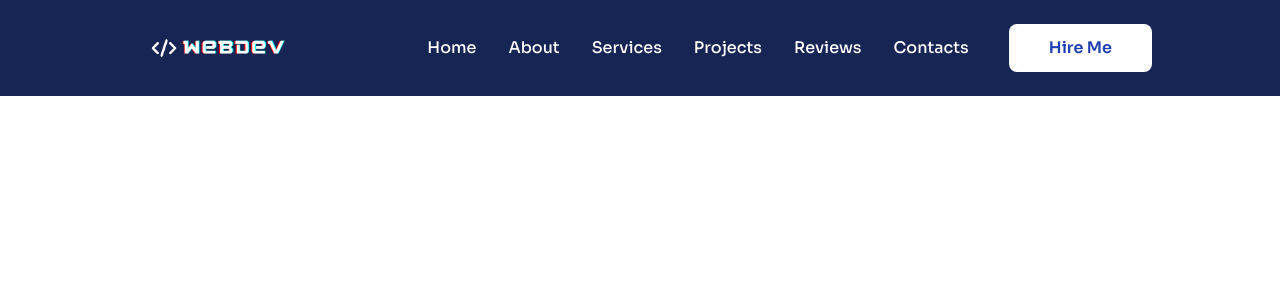
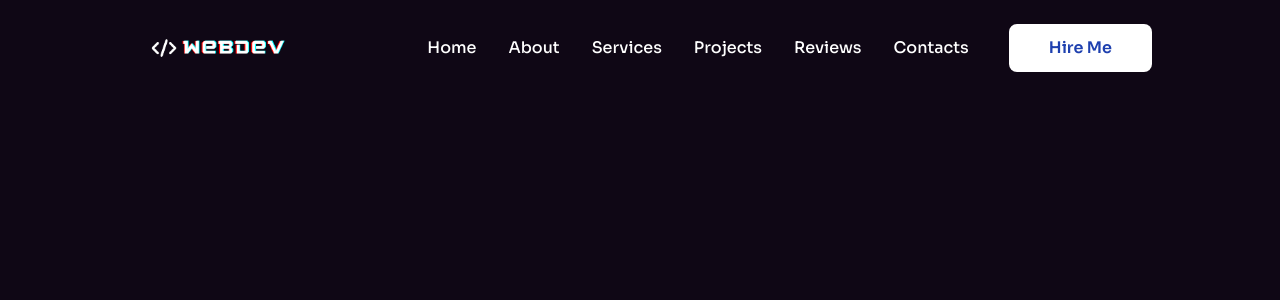
Before and after one commit to GarimaUttam/my_Portfolio, a Next.js app: page / in a window 1280 px wide. Shown: the top 300 px of the page. Built offline with nearby package versions, Linux system fonts and the light colour scheme.

Commit message:
scrollbar

```diff
--- a/app/page.tsx
+++ b/app/page.tsx
@@ -3,7 +3,7 @@ import React from 'react'
 
 const HomePage = () => {
   return (
-    <div className='overflow-hidden'>
+    <div>
       <Home />
     </div>
   )
--- /dev/null
+++ b/components/Home/Hero/Hero.tsx
@@ -0,0 +1,17 @@
+import React from "react";
+
+const Hero = () => {
+  return (
+    <div className="w-full pt-[4vh] md:pt-[12vh] h-screen bg-[#0f0715] overflow-hidden relative">
+      <div className="flex justify-center flex-col w-4/5 h-full mx-auto">
+        <div className="grid grid-cols-1 lg:grid-cols-2 items-center gap-12">
+          {/* Content */}
+          <div></div>
+          {/* Image */}
+        </div>
+      </div>
+    </div>
+  );
+};
+
+export default Hero;
--- a/components/Home/Home.tsx
+++ b/components/Home/Home.tsx
@@ -1,8 +1,11 @@
 import React from 'react'
+import Hero from './Hero/Hero'
 
 const Home = () => {
   return (
-    <div>Home</div>
+    <div className='overflow-hidden'>
+      <Hero/>
+      </div>
   )
 }
 
--- a/components/Home/Navbar/Nav.tsx
+++ b/components/Home/Navbar/Nav.tsx
@@ -1,52 +1,76 @@
-import { navLinks } from '@/constant/constant'
-import Image from 'next/image'
-import Link from 'next/link'
-import React from 'react'
-import { HiBars3BottomRight } from 'react-icons/hi2'
-
+"use client";
+import { navLinks } from "@/constant/constant";
+import Image from "next/image";
+import Link from "next/link";
+import React, { useEffect, useState } from "react";
+import { HiBars3BottomRight } from "react-icons/hi2";
 
 // define props type
 type Props = {
   openNav: () => void;
 };
 
-const Nav = ({openNav}: Props) => {
+const Nav = ({ openNav }: Props) => {
+  const [navBg, setNavBg] = useState(false);
+
+  useEffect(() => {
+    const handler = () => {
+      if (window.scrollY >= 90) {
+        setNavBg(true);
+      }
+      if (window.scrollY < 90) {
+        setNavBg(false);
+      }
+    };
+
+    window.addEventListener("scroll", handler);
+
+    return () => {
+      window.removeEventListener("scroll", handler);
+    };
+  }, []);
+
   return (
-    <div className='fixed h-[12vh] z-[10] bg-blue-950 w-full'>
-        <div className='flex items-center h-full justify-between w-[95%] sm:w-[90%] xl:w-[80%] mx-auto'>
+    <div
+      className={`fixed ${
+        navBg ? "bg-[#240b39]" : "fixed"
+      } h-[12vh] z-[10] w-full transition-all duration-200`}
+    >
+      <div className="flex items-center h-full justify-between w-[95%] sm:w-[90%] xl:w-[80%] mx-auto">
         {/* logo */}
         <Image
           src="/images/logo.png"
           alt="Logo"
           width={170}
           height={170}
-                className='ml-[-1.5rem] sm:ml-0'
+          className="ml-[-1.5rem] sm:ml-0"
         />
         {/* Navlinks */}
-            <div className='flex items-center space-x-10'>
-              <div className='hidden lg:flex items-center space-x-8'>
+        <div className="flex items-center space-x-10">
+          <div className="hidden lg:flex items-center space-x-8">
             {navLinks.map((navlink) => {
               return (
                 <Link key={navlink.id} href={navlink.url}>
-                      <p className='nav__link'>{navlink.label}</p>
+                  <p className="nav__link">{navlink.label}</p>
                 </Link>
-                  )
+              );
             })}
           </div>
           {/* side Button */}
-              <div className='flex items-center space-x-4'>
-                <button className='md:px-10 md:py-3 px-8 py-3 text-blue-800 font-semibold sm:text-base text-sm bg-white hover:bg-gray-200 transition-all duration-200 rounded-lg'>
+          <div className="flex items-center space-x-4">
+            <button className="md:px-10 md:py-3 px-8 py-3 text-blue-800 font-semibold sm:text-base text-sm bg-white hover:bg-gray-200 transition-all duration-200 rounded-lg">
               Hire Me
             </button>
             {/* Burger */}
             <HiBars3BottomRight
               onClick={openNav}
-                className='w-8 h-8 cursor-pointer text-white lg:hidden' />
+              className="w-8 h-8 cursor-pointer text-white lg:hidden"
+            />
           </div>
         </div>
       </div>
     </div>
-  )
-}
+  );
+};
 
-export default Nav
+export default Nav;
```
Lines whose indentation alone changed are shown as unchanged.
